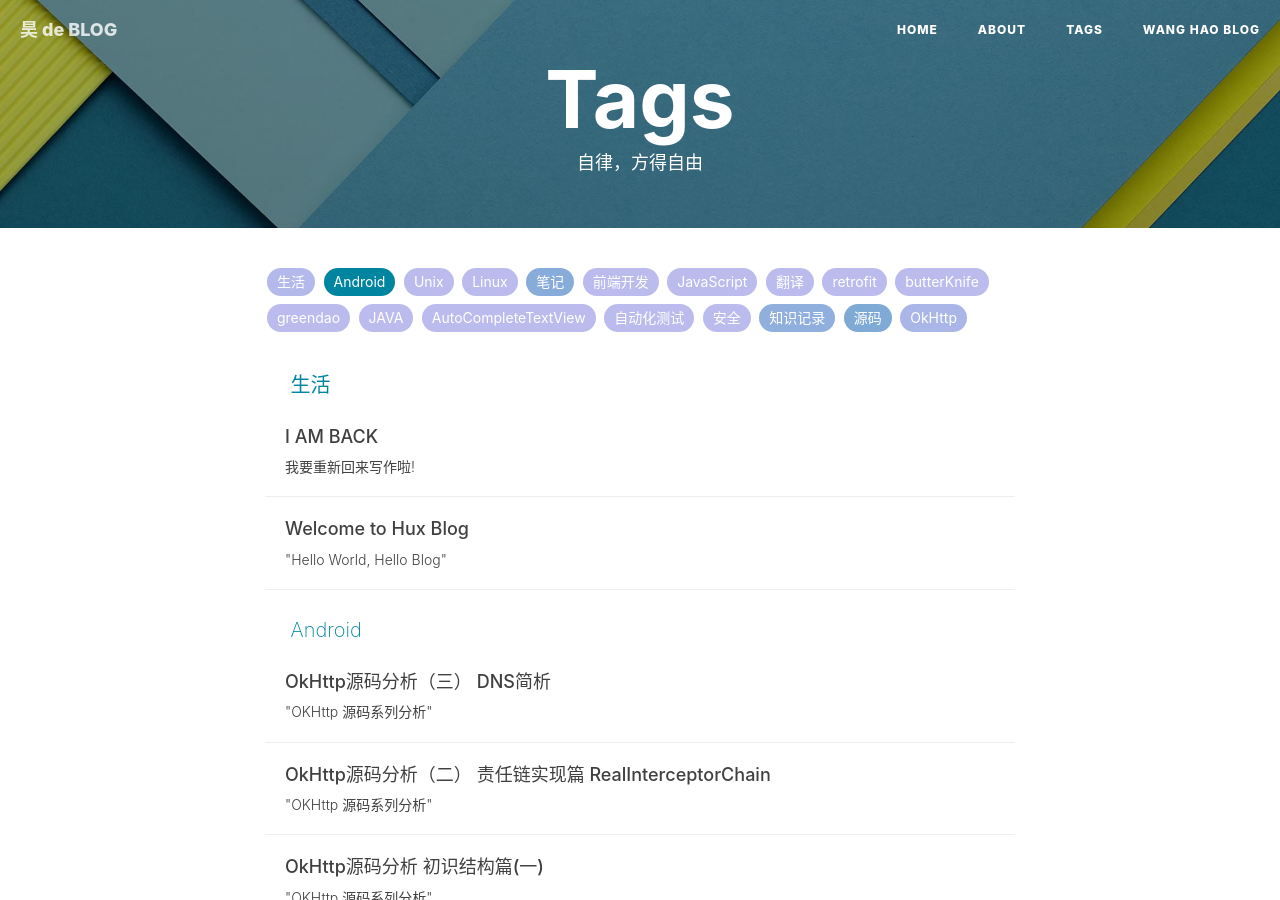
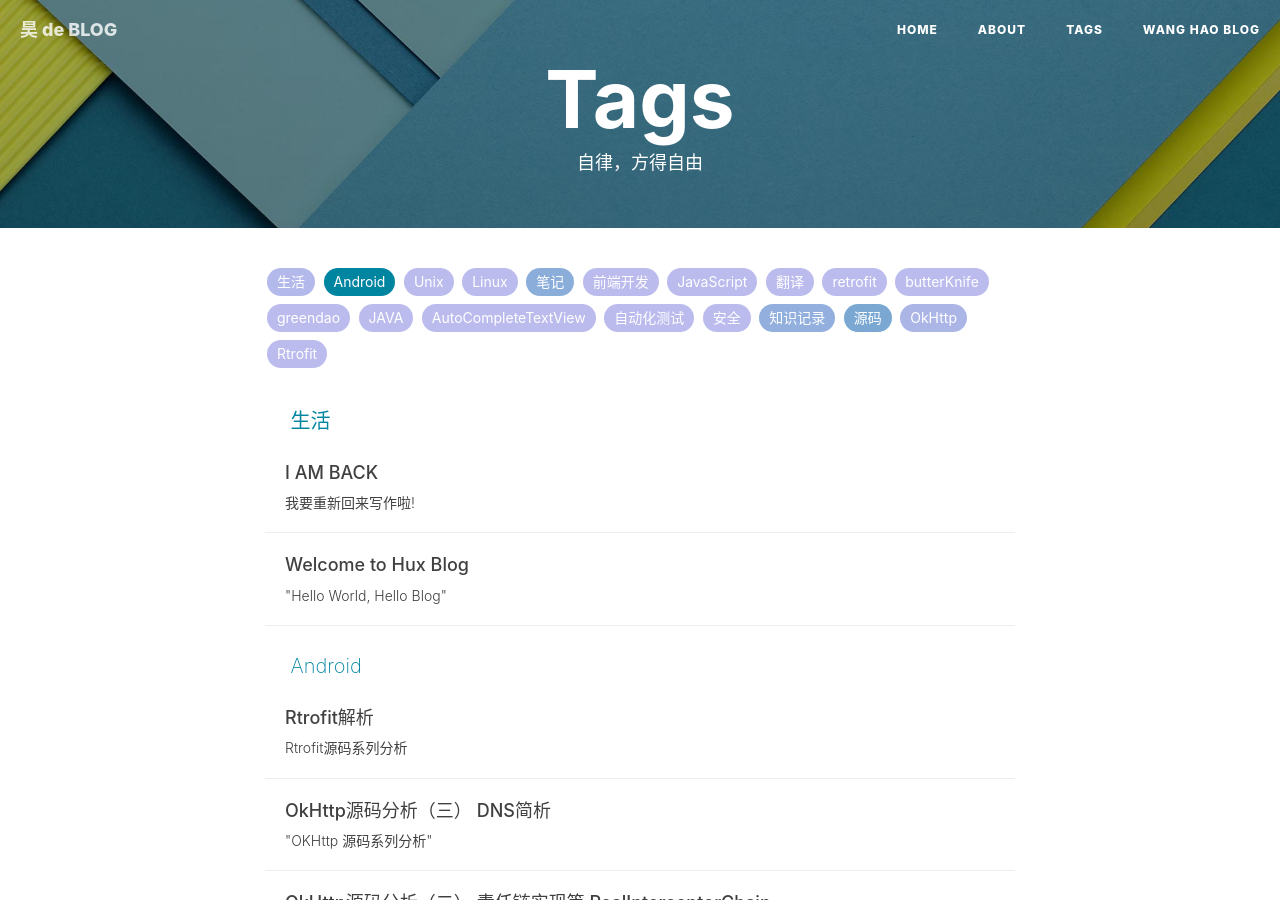
Before and after one commit to blackjuly/wanghao.io, a Jekyll site: the page built from tags.html, in a window 1280 px wide and 900 px high. Built offline with Jekyll 4.4.1, drawn with Linux system fonts in a browser that asks for light colours; some web fonts are replaced; comment, search, counter and statistics services are not loaded; some of the changed text lies outside the part shown.

Commit message:
feat:调整格式和编码

```diff
--- a/_posts/2019-07-10-Retrofit源码分析 流程简析.markdown
+++ b/_posts/2019-07-10-Retrofit源码分析 流程简析.markdown
@@ -1,7 +1,7 @@
 ---
 layout:     post
-title:      " Rtrofit解析"
-subtitle:   " " Rtrofit源码系列分析""
+title:      "Rtrofit解析"
+subtitle:   "Rtrofit源码系列分析"
 date:       2019-07-10 10:30:00
 author:     "wanghao"
 header-img: "img/post-bg-2015.jpg"
@@ -10,6 +10,7 @@ tags:
     - 源码
     - Rtrofit
 ---
+
 # Rtrofit解析
 
 ## 背景
```
